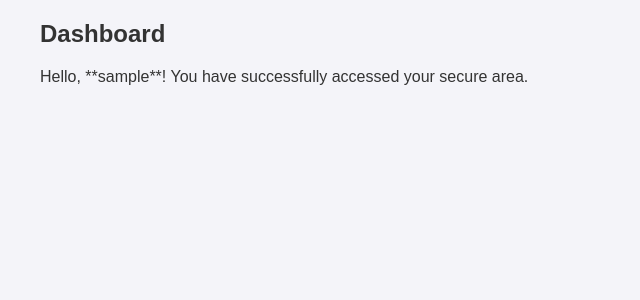
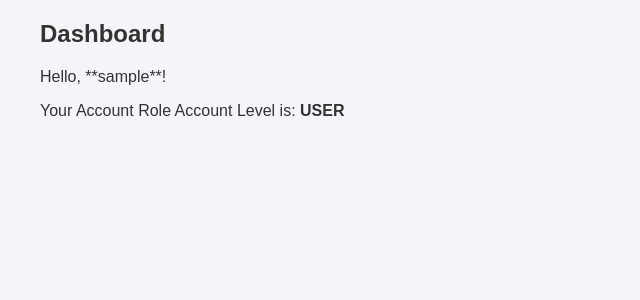
Before and after one commit to drw0469/flask_login_application, a Flask app: page /dashboard in a window 1280 px wide. Shown: the part 69-369 px from the top of the page, without its empty margins (0-640 px from the left). Run offline with Flask 3, Linux system fonts and the light colour scheme; the visitor is signed in with stand-in values (Sample User, id 1).

Commit message:
Added roles to the application

```diff
--- a/app.py
+++ b/app.py
@@ -1,8 +1,9 @@
-from flask import Flask, render_template, request, redirect, url_for, flash
+from flask import Flask, render_template, request, redirect, url_for, flash, abort
 from flask_sqlalchemy import SQLAlchemy
 from flask_login import LoginManager, UserMixin, login_user, login_required, logout_user, current_user
 from werkzeug.security import generate_password_hash, check_password_hash
 from sqlalchemy import select
+from functools import wraps
 
 from flask_wtf import FlaskForm
 from wtforms import StringField, PasswordField, SubmitField
@@ -16,7 +17,7 @@ import os
 app = Flask(__name__)
 # Replace this with a secure secrect key in production
 # app.config['SECRET_KEY'] = 'super_secret_key'
-app.config["SECRET_KEY"] = os.environ.get("SECRET_KEY", os.urandom(32))
+app.config["SECRET_KEY"] = os.environ.get("SECRET_KEY")
 app.config['SQLALCHEMY_DATABASE_URI'] = 'sqlite:///database.db'
 app.config['SQLALCHEMY_TRACK_MODIFICATIONS'] = False
 
@@ -31,12 +32,25 @@ db = SQLAlchemy(app)
 login_manager = LoginManager(app)
 login_manager.login_view = 'login'  # Redirects unauthenticated users here
 
+# Custom Decorator for Admin-Only Routes
+def admin_required(f):
+    @wraps(f)
+    def decorated_function(*args, **kwargs):
+        # 1. Check if user is logged in
+        # 2. Check if their role is 'admin'
+        if not current_user.is_authenticated or current_user.role != "admin":
+            abort(403)  # HTTP 403 Forbidden Error
+        return f(*args, **kwargs)
+    return decorated_function
+
+
 # Define User Model
 # UserMixin provides the default attributes required by Flask-Login (e.g. is_authenticated)
 class User(UserMixin, db.Model):
     id = db.Column(db.Integer, primary_key=True)
     username = db.Column(db.String(150), unique=True, nullable=False)
     password = db.Column(db.String(256), nullable=False)
+    role = db.Column(db.String(50), nullable=False, default="user")
 
 @login_manager.user_loader
 def load_user(user_id):
@@ -64,7 +78,10 @@ def register():
 
         # Hash the password before saving to the database
         hashed_password = generate_password_hash(password, method='scrypt')
-        new_user = User(username=username, password=hashed_password)
+
+        # NOTE: For security, we hardcode the role as 'user' here so malicious users
+        # cannot pass a raw form field injection to grant themselves admin privileges.
+        new_user = User(username=username, password=hashed_password, role="user")
 
         db.session.add(new_user)
         db.session.commit()
@@ -84,7 +101,7 @@ class LoginForm(FlaskForm):
 limiter = Limiter(get_remote_address, app=app)
 
 @app.route("/login", methods=["GET", "POST"])
-# @limiter.limit("3 per minute")
+@limiter.limit("3 per minute")
 def login():
     if current_user.is_authenticated:
         return redirect(url_for("dashboard"))
@@ -110,7 +127,14 @@ def login():
 @app.route('/dashboard')
 @login_required # This restricts access to authenticated users only
 def dashboard():
-    return render_template('dashboard.html', name=current_user.username)
+    return render_template('dashboard.html', user=current_user)
+
+@app.route("/admin")
+@admin_required  # Custom decorator applied here
+def admin_panel():
+    # Fetch all users to display them on the admin board
+    all_users = db.session.scalars(select(User)).all()
+    return render_template('admin.html', users=all_users)
 
 @app.route("/logout")
 @login_required
--- a/templates/base.html
+++ b/templates/base.html
@@ -17,6 +17,12 @@
         <a href="{{ url_for('home') }}">Home</a>
         {% if current_user.is_authenticated %}
             <a href="{{ url_for('dashboard') }}">Dashboard</a>
+
+        <!-- Only show Admin Link to Admins -->
+        {% if current_user.role == 'admin' %}
+            <a href="{{ url_for('admin_panel') }}" style="color: red; font-weight: bold;">Admin Panel</a>
+        {% endif %}
+
             <a href="{{ url_for('logout') }}">Logout</a>
         {% else %}
             <a href="{{ url_for('login') }}">Login</a>
--- a/templates/dashboard.html
+++ b/templates/dashboard.html
@@ -1,5 +1,6 @@
 {% extends "base.html" %}
 {% block content %}
     <h2>Dashboard</h2>
-    <p>Hello, **{{ name }}**! You have successfully accessed your secure area.</p>
+    <p>Hello, **{{ user.username }}**!</p>
+    <p>Your Account Role Account Level is: <strong>{{ user.role.upper() }}</strong></p>
 {% endblock %}
```
